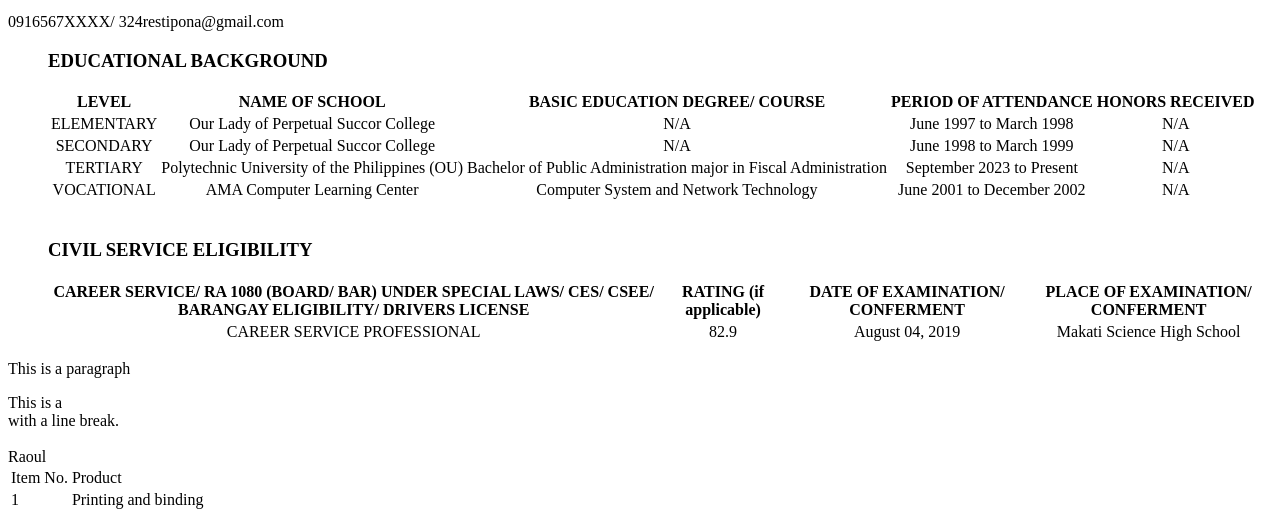
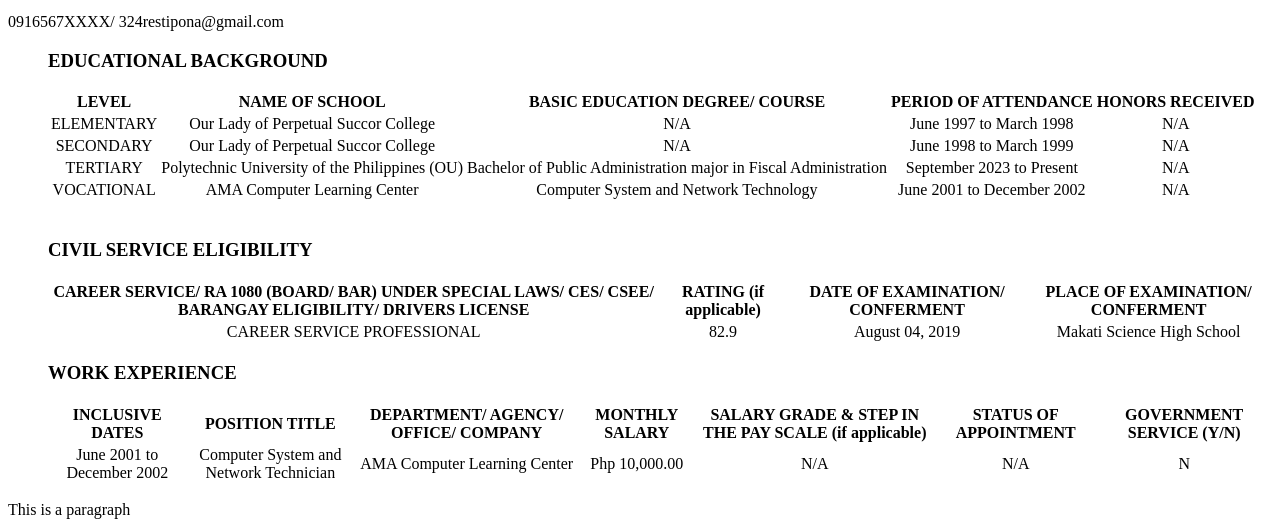
Before and after one commit to 324restipona-sudo/Coding, a plain HTML site: page index.html in a window 1280 px wide. Shown: the part 101-631 px from the top of the page. Drawn offline with Linux system fonts and the light colour scheme.

Commit message:
Update from home

```diff
--- a/index.html
+++ b/index.html
@@ -77,6 +77,36 @@
                                         </tbody>
                                 </table>
                             </section>
+                            <section>
+                                <h3>WORK EXPERIENCE</h3>
+                                <table>
+                                    <thead>
+                                        <th>INCLUSIVE DATES</th>
+                                        <th>POSITION TITLE</th>
+                                        <th>DEPARTMENT/ AGENCY/ OFFICE/ COMPANY</th>
+                                        <th>MONTHLY SALARY</th>
+                                        <th>SALARY GRADE & STEP IN THE PAY SCALE (if applicable)</th>
+                                        <th>STATUS OF APPOINTMENT</th>
+                                        <th>GOVERNMENT SERVICE (Y/N)</th>
+                                    </thead>
+                                    <tbody>
+                                        <tr align="center">
+                                            <td>June 2001 to December 2002</td>
+                                            <td>Computer System and Network Technician</td>
+                                            <td>AMA Computer Learning Center</td>
+                                            <td>Php 10,000.00</td>
+                                            <td>N/A</td>
+                                            <td>N/A</td>
+                                            <td>N</td>
+                                        </tr>
+                                    </tbody>
+                                </table>
+
+
+
+
+
+                            </section>
                 </ol>
 
 
```
